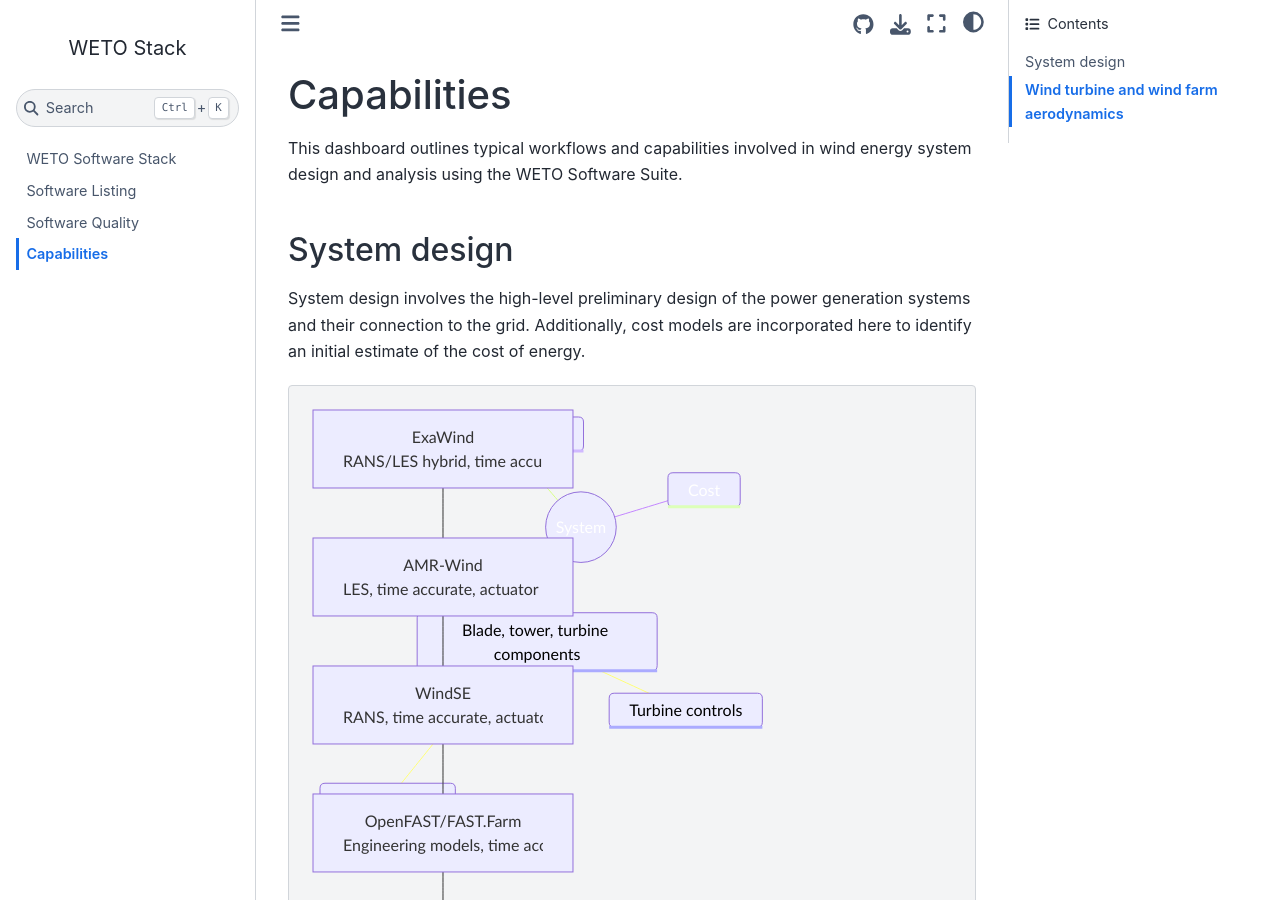
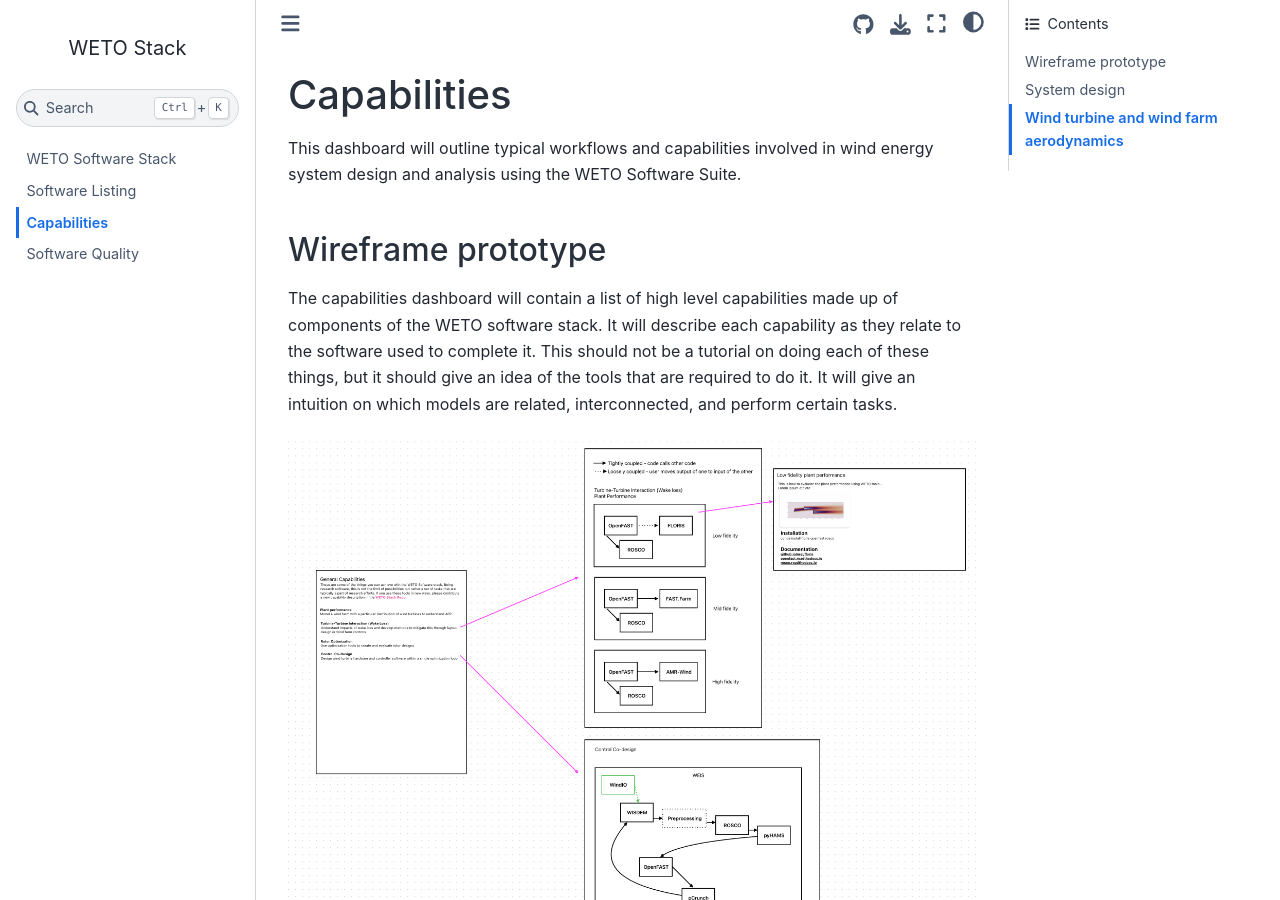
Before and after one commit to NREL/WETOStack, a Jupyter Book: the page built from docs/capabilities.md, in a window 1280 px wide and 900 px high. Built offline with Jupyter Book 1.0.4 settings and Sphinx 7.4.7 and the Sphinx Book theme 1.1.4, drawn with Linux system fonts in a browser that asks for light colours.

Commit message:
Add a wireframe of the capabilities dashboard

````diff
--- a/docs/_toc.yml
+++ b/docs/_toc.yml
@@ -5,5 +5,5 @@
 root: intro
 chapters:
 - file: software_list
+- file: capabilities
 - file: software_quality
-- file: capabilities
--- a/docs/capabilities.md
+++ b/docs/capabilities.md
@@ -1,8 +1,21 @@
 
 # Capabilities
 
-This dashboard outlines typical workflows and capabilities involved
+This dashboard will outline typical workflows and capabilities involved
 in wind energy system design and analysis using the WETO Software Suite.
+
+## Wireframe prototype
+
+The capabilities dashboard will contain a list of high level capabilities made up of components
+of the WETO software stack. It will describe each capability as they relate to the software
+used to complete it. This should not be a tutorial on doing each of these things, but it should
+give an idea of the tools that are required to do it. It will give an intuition on which
+models are related, interconnected, and perform certain tasks.
+
+```{image} ./images/capabilities_listing_design.png
+:alt: capabilities
+:align: center
+```
 
 
 ## System design
````
Also changed, not shown: docs/images/capabilities_listing_design.png (added).
